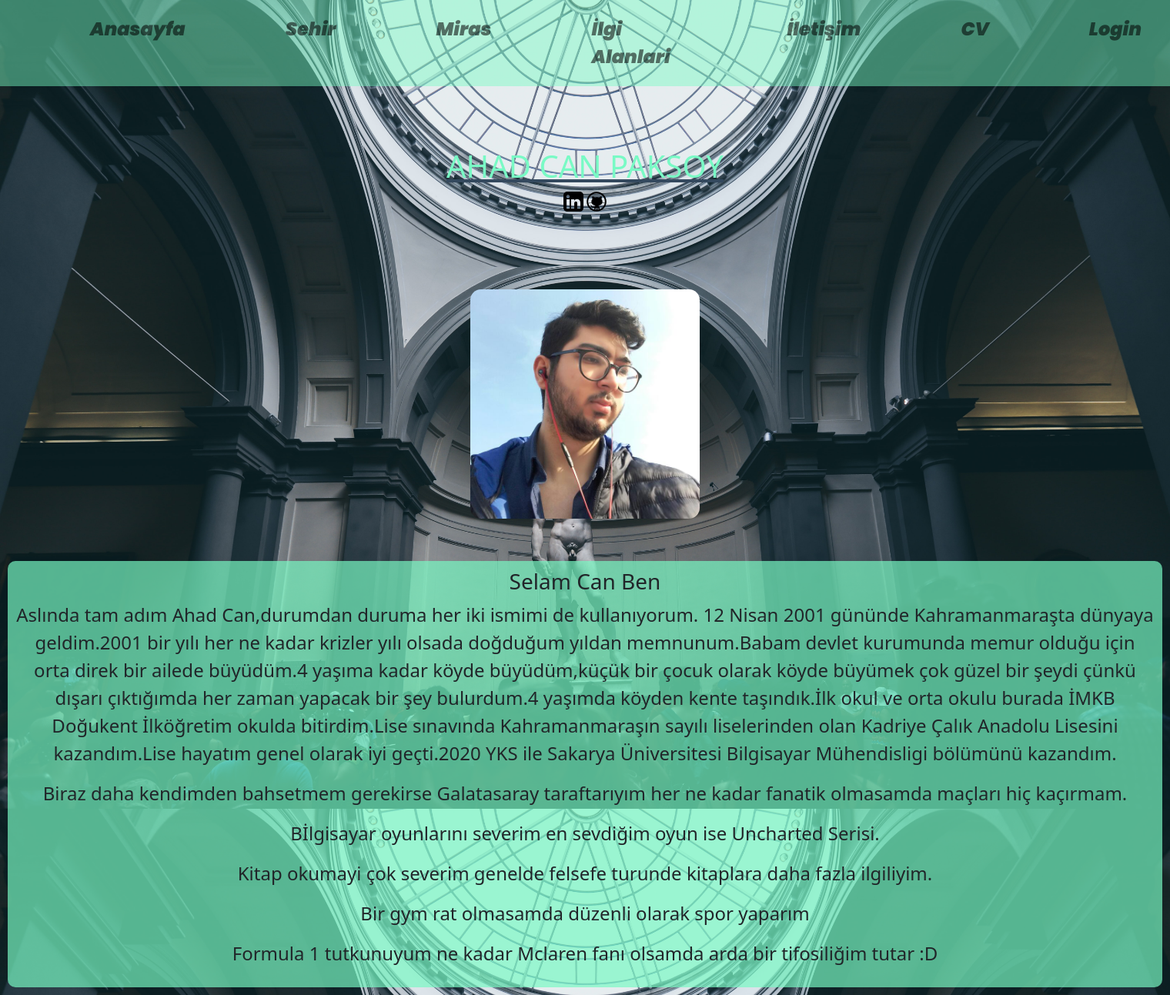
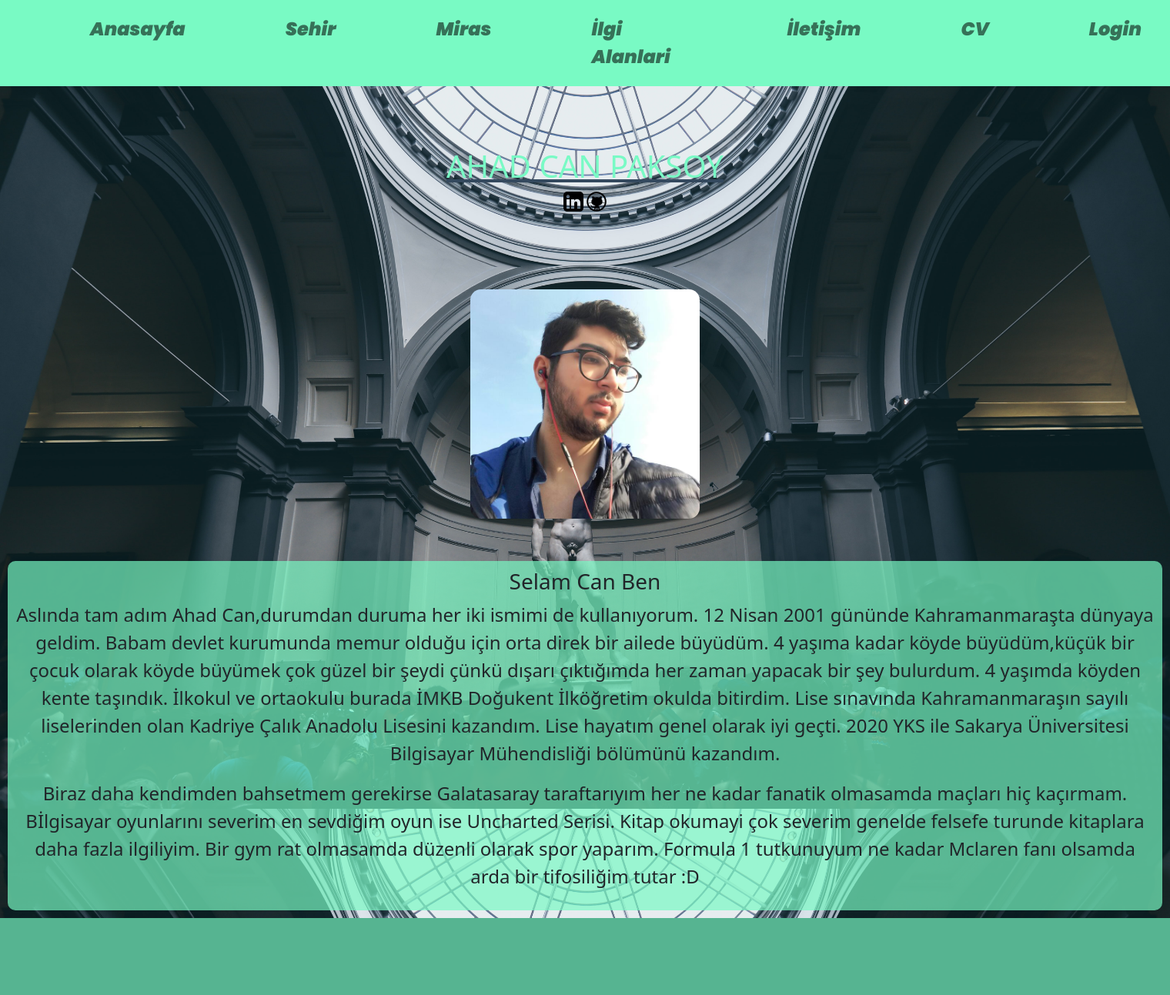
Before and after one commit to ahadpaksoy/no1_website, a PHP site: page / in a window 1520 px wide. Shown: the whole page at 77% size. After the commit the page ends 1193 px from the top, so only its background shows below. Run offline with PHP 8.4, Linux system fonts and the light colour scheme.

Commit message:
fixed typos and chages design elements

```diff
--- a/web-tech-main/css/style.css
+++ b/web-tech-main/css/style.css
@@ -18,7 +18,7 @@ body{
   border: 1px solid;
   border-radius: 10px;
   border-color: rgba(255,255,255,0);
-  background: linear-gradient(rgba(52, 73, 94, 0.476) 0 0) left / var(--p,0) no-repeat;
+  background: linear-gradient(rgba(52, 73, 94) 0 0) left / var(--p,0) no-repeat;
   transition: .4s,background-position 0s;
 }
 .nav-item:hover {
@@ -33,7 +33,7 @@ color: #34495E;
 }
 
 nav.navbar.navbar-expand-lg.navbar-light{
-  background-color:rgba(121, 250, 196, 0.467);
+  background-color:rgba(121, 250, 196);
 }
 .navbar-light .navbar-toggler{
   border: 0px solid;
--- a/web-tech-main/index.html
+++ b/web-tech-main/index.html
@@ -75,12 +75,19 @@
     <article class="main">
 
           <h3>Selam Can Ben</h3>
-              <p>Aslında tam adım Ahad Can,durumdan duruma her iki ismimi de kullanıyorum. 12 Nisan 2001 gününde Kahramanmaraşta dünyaya geldim.2001 bir yılı her ne kadar krizler yılı olsada doğduğum yıldan memnunum.Babam devlet kurumunda memur olduğu için orta direk bir ailede büyüdüm.4 yaşıma kadar köyde büyüdüm,küçük bir çocuk olarak köyde büyümek çok güzel bir şeydi çünkü dışarı çıktığımda her zaman yapacak bir şey bulurdum.4 yaşımda köyden kente taşındık.İlk okul ve orta okulu burada İMKB Doğukent İlköğretim okulda bitirdim.Lise sınavında Kahramanmaraşın sayılı liselerinden olan Kadriye Çalık Anadolu Lisesini kazandım.Lise hayatım genel olarak iyi geçti.2020 YKS ile Sakarya Üniversitesi Bilgisayar Mühendisligi bölümünü kazandım.</p>
-              <p>Biraz daha kendimden bahsetmem gerekirse Galatasaray taraftarıyım her ne kadar fanatik olmasamda maçları hiç kaçırmam.</p>
-              <p>Bİlgisayar  oyunlarını severim en sevdiğim oyun ise Uncharted Serisi.</p>
-              <p>Kitap okumayi çok severim genelde felsefe turunde kitaplara daha fazla ilgiliyim.</p>
-              <p>Bir gym rat olmasamda düzenli olarak spor yaparım</p>
-              <p>Formula 1 tutkunuyum ne kadar Mclaren fanı olsamda arda bir tifosiliğim tutar :D</p>
+              <p>Aslında tam adım Ahad Can,durumdan duruma her iki ismimi de kullanıyorum. 12 Nisan 2001 gününde Kahramanmaraşta dünyaya geldim.
+                Babam devlet kurumunda memur olduğu için orta direk bir ailede büyüdüm.
+                4 yaşıma kadar köyde büyüdüm,küçük bir çocuk olarak köyde büyümek çok güzel bir şeydi çünkü dışarı çıktığımda her zaman yapacak bir şey bulurdum.
+                4 yaşımda köyden kente taşındık.
+                İlkokul ve ortaokulu burada İMKB Doğukent İlköğretim okulda bitirdim.
+                Lise sınavında Kahramanmaraşın sayılı liselerinden olan Kadriye Çalık Anadolu Lisesini kazandım.
+                Lise hayatım genel olarak iyi geçti.
+                2020 YKS ile Sakarya Üniversitesi Bilgisayar Mühendisliği bölümünü kazandım.</p>
+              <p>Biraz daha kendimden bahsetmem gerekirse Galatasaray taraftarıyım her ne kadar fanatik olmasamda maçları hiç kaçırmam.
+              Bİlgisayar  oyunlarını severim en sevdiğim oyun ise Uncharted Serisi.
+              Kitap okumayi çok severim genelde felsefe turunde kitaplara daha fazla ilgiliyim.
+              Bir gym rat olmasamda düzenli olarak spor yaparım.
+              Formula 1 tutkunuyum ne kadar Mclaren fanı olsamda arda bir tifosiliğim tutar :D</p>
     </article>
 
 
```
